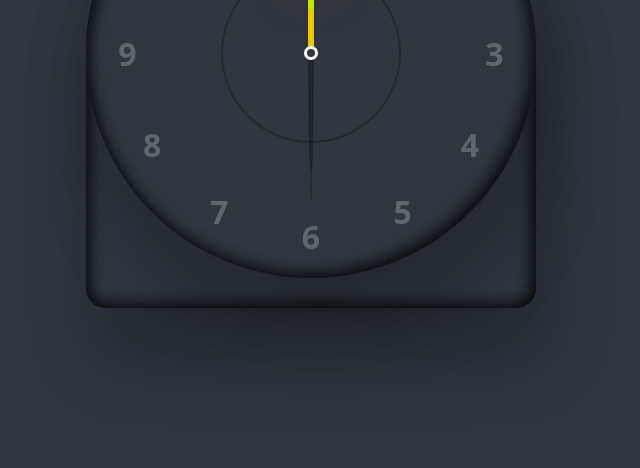
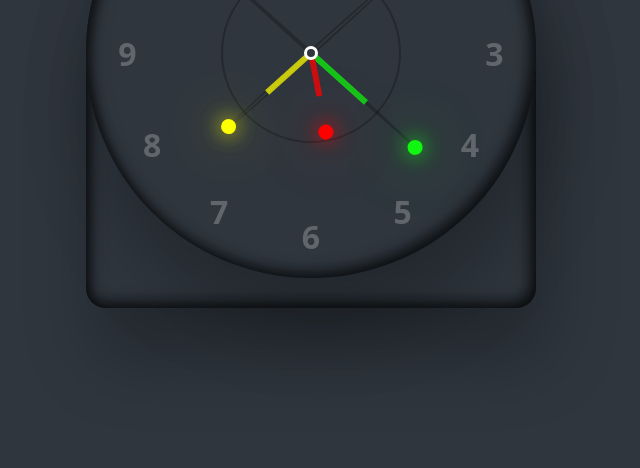
Before and after one commit to paruljamwal/Clock, a plain HTML site: page index.html in a window 1280 px wide. Shown: the part 332-800 px from the top of the page, without its empty margins (329-969 px from the left). Drawn offline with Linux system fonts and the light colour scheme.

Commit message:
timer functionaltiy

```diff
--- a/clock.js
+++ b/clock.js
@@ -0,0 +1,21 @@
+
+
+let hr=document.getElementById("hr");
+let mn=document.getElementById("mn");
+let sc=document.getElementById("sc");
+
+
+setInterval(() => {
+    let day=new Date();
+    let hh=day.getHours()*30;
+    let mm=day.getMinutes()*6;
+    let ss=day.getSeconds()*6;
+
+    hr.style.transform=`rotateZ(${hh+(mm/12)}deg)`;
+    mn.style.transform=`rotateZ(${mm}deg)`;
+    sc.style.transform=`rotateZ(${ss}deg)`;
+}, );
+
+
+
+console.log(hh,"day",mm,"min",ss,"sc");
--- a/index.html
+++ b/index.html
@@ -12,9 +12,9 @@
         <div class="clock">
 
 
-            <div class="circle" style="--clr:rgb(17, 246, 17);" ><i></i></div>
-            <div class="circle circle2" style="--clr:yellow;" ><i></i></div>
-            <div class="circle circle3" style="--clr:red;"><i></i></div>
+            <div id="sc" class="circle" style="--clr:rgb(17, 246, 17);" ><i></i></div>
+            <div id="mn" class="circle circle2" style="--clr:yellow;" ><i></i></div>
+            <div id="hr" class="circle circle3" style="--clr:red;"><i></i></div>
 
 
             <span style="--i:1;" ><b>1</b></span>
```
